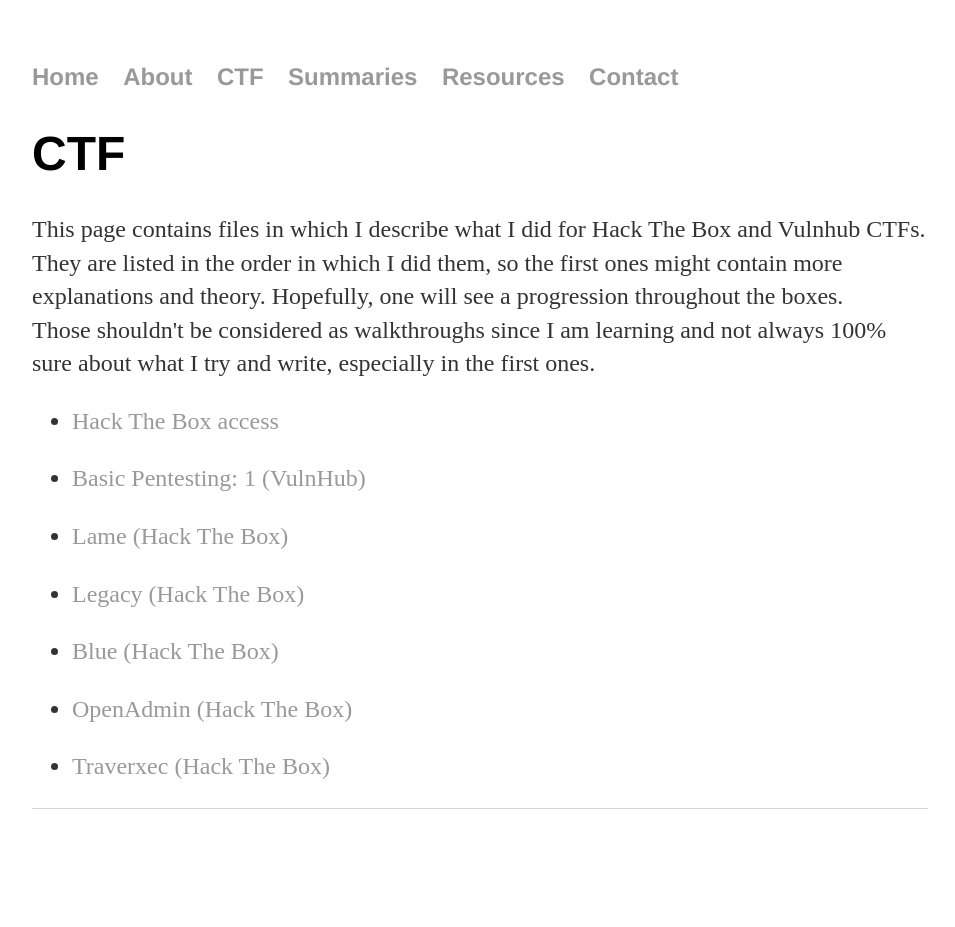
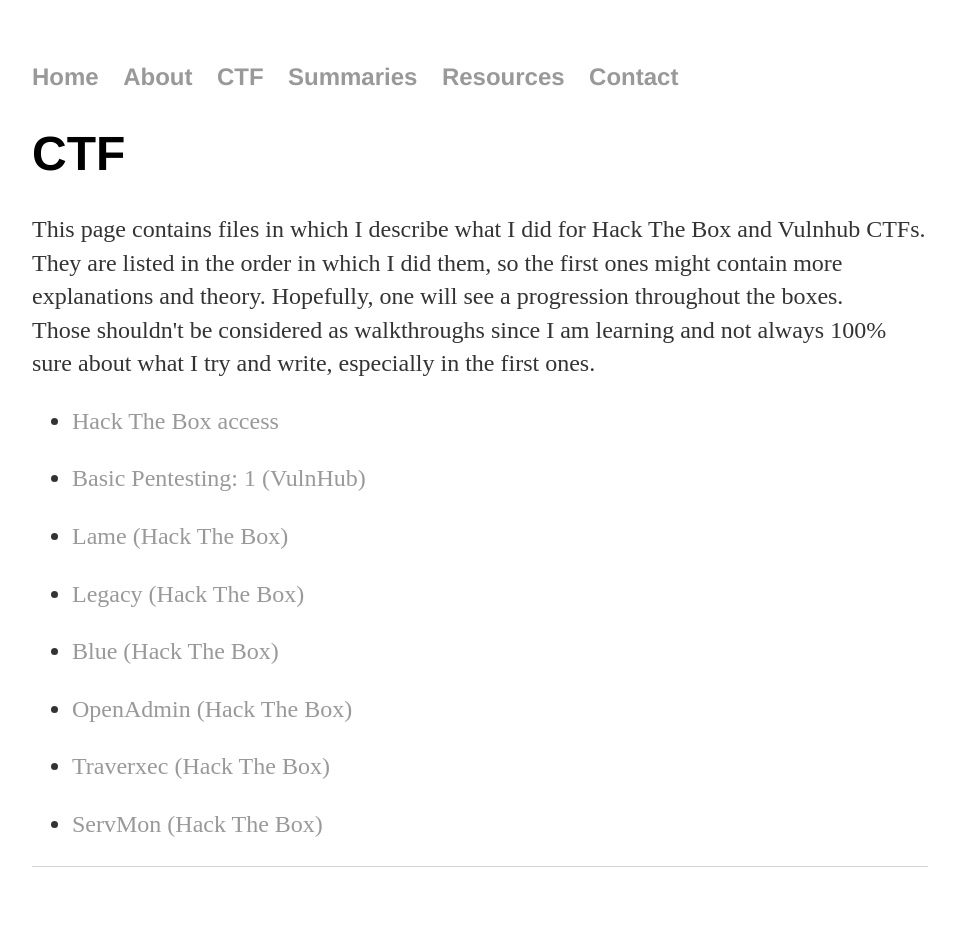
Before and after one commit to jsom1/jsom1.github.io, a Jekyll site: the page built from walkthroughs/index.html, in a window 1280 px wide. Shown: the whole page, without its empty margins (160-1115 px from the left). Built offline with Jekyll 4.4.1, drawn with Linux system fonts in a browser that asks for light colours; before the commit the page ends 900 px from its top, so only the background shows below that.

Commit message:
Update index.html

```diff
--- a/walkthroughs/index.html
+++ b/walkthroughs/index.html
@@ -34,8 +34,8 @@
 	<p><li><a href="/_walkthroughs/Traverxec">Traverxec (Hack The Box)</a><br>
 		</li></p>
 
-	<!--<p><li><a href="/_walkthroughs/ServMon">ServMon (Hack The Box)</a><br>
-		</li></p>-->
+	<p><li><a href="/_walkthroughs/ServMon">ServMon (Hack The Box)</a><br>
+		</li></p>
 
 	</ul>
 </div>
```
